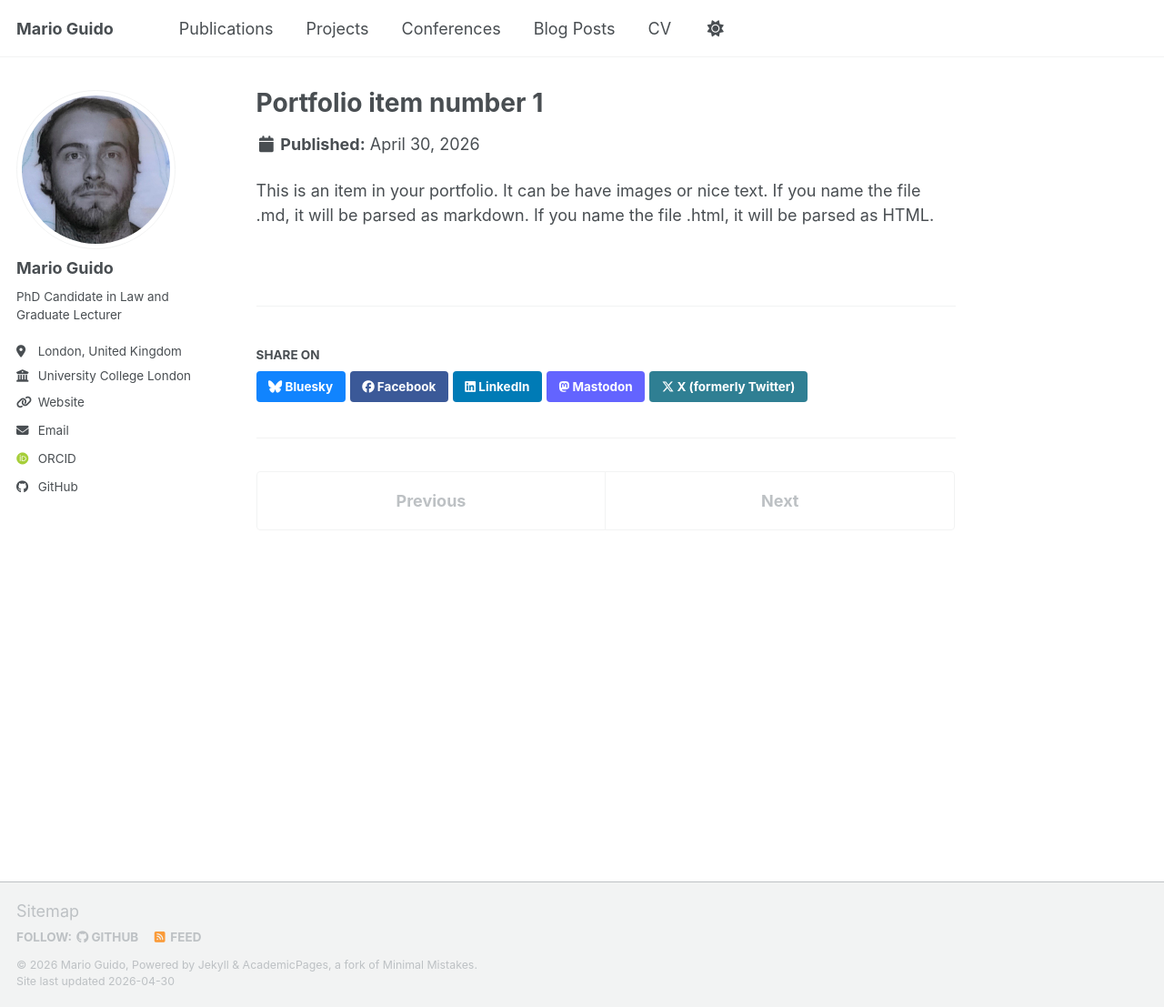
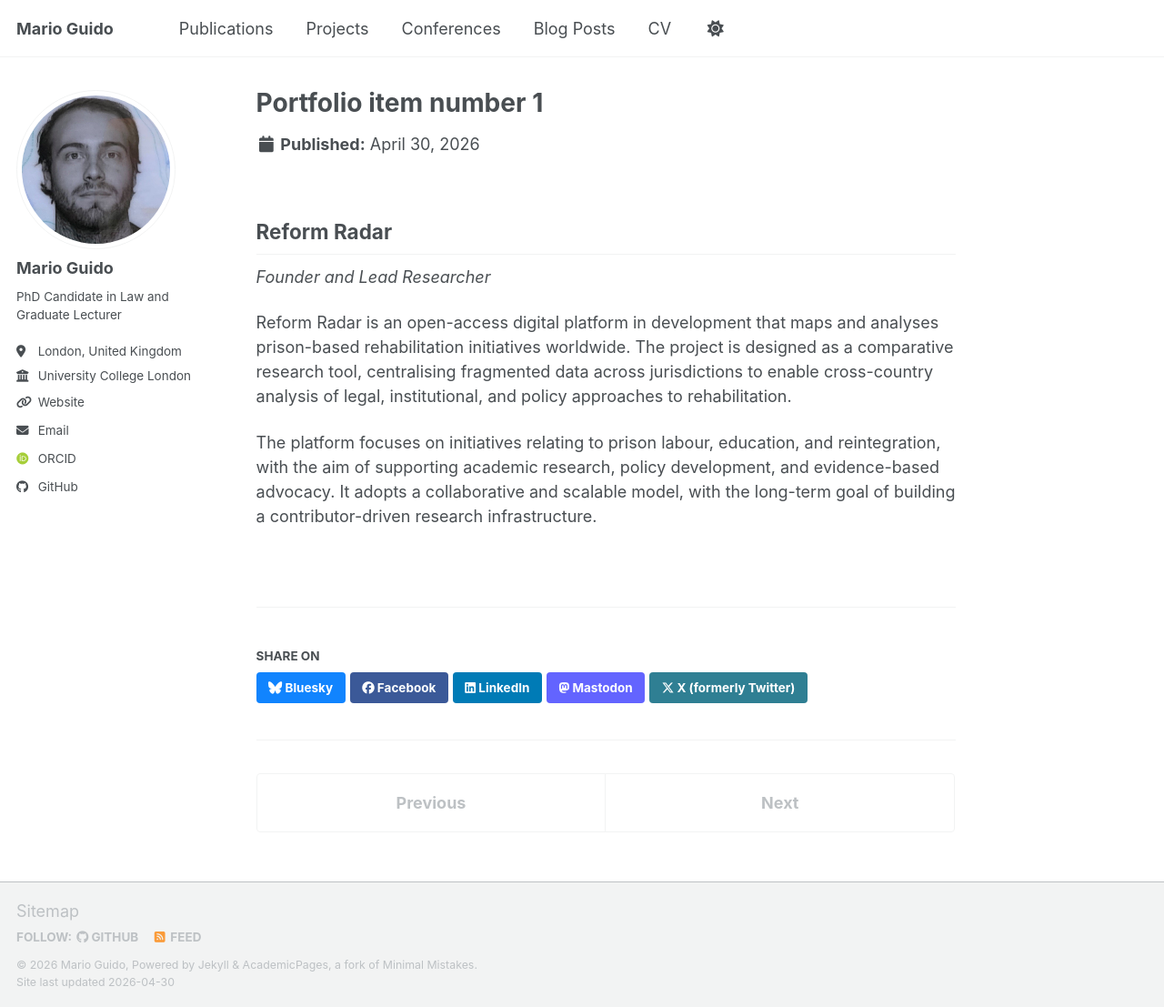
Before and after one commit to MarioGuido-dr/MarioGuido-dr.github.io, a Jekyll site: the page built from _portfolio/portfolio-1.md, in a window 1280 px wide and 1107 px high. Shown: the whole window at 91% size. Built offline with Jekyll 4.4.1, drawn with Linux system fonts in a browser that asks for light colours; some web fonts are replaced; a script bundle is joined from its source files by our own code; library files that are not in the unit come from our copies.

Commit message:
Update portfolio-1.md

```diff
--- a/_portfolio/portfolio-1.md
+++ b/_portfolio/portfolio-1.md
@@ -4,4 +4,10 @@ excerpt: "Short description of portfolio item number 1<br/><img src='/images/500
 collection: portfolio
 ---
 
-This is an item in your portfolio. It can be have images or nice text. If you name the file .md, it will be parsed as markdown. If you name the file .html, it will be parsed as HTML.
+## Reform Radar
+
+*Founder and Lead Researcher*
+
+Reform Radar is an open-access digital platform in development that maps and analyses prison-based rehabilitation initiatives worldwide. The project is designed as a comparative research tool, centralising fragmented data across jurisdictions to enable cross-country analysis of legal, institutional, and policy approaches to rehabilitation.
+
+The platform focuses on initiatives relating to prison labour, education, and reintegration, with the aim of supporting academic research, policy development, and evidence-based advocacy. It adopts a collaborative and scalable model, with the long-term goal of building a contributor-driven research infrastructure.
```
